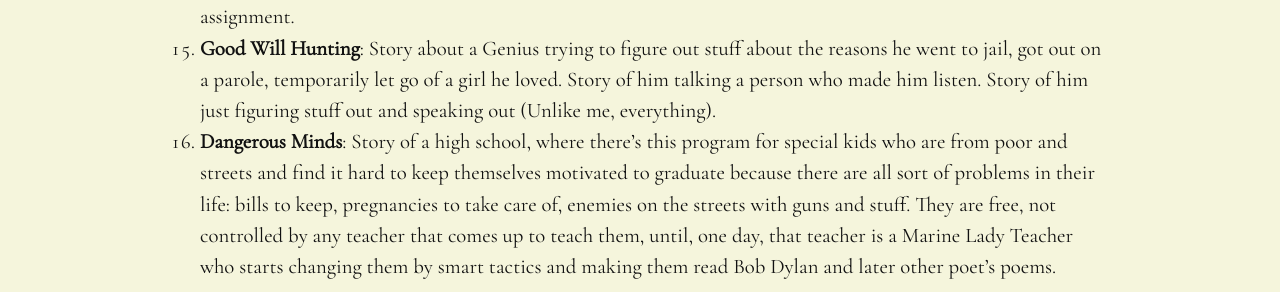
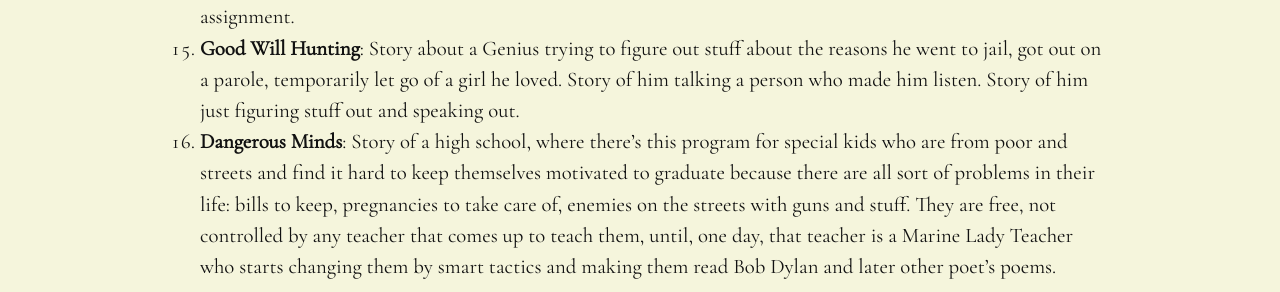
Before and after one commit to gdad-s-river/gdad-s-river.github.io, a Jekyll site: the page built from _posts/2017-03-01-movies-in-2017.md, in a window 1280 px wide. Shown: the part 1102-1394 px from the top of the page. Built offline with Jekyll 4.4.1, drawn with Linux system fonts in a browser that asks for light colours; comment, search, counter and statistics services are not loaded.

Commit message:
(movies post updated + manifest.json icon paths corrected)

```diff
--- a/_posts/2017-03-01-movies-in-2017.md
+++ b/_posts/2017-03-01-movies-in-2017.md
@@ -20,5 +20,5 @@ tag: "2017, movies, list"
 12. **The Book of Love**: Story of loss, empathy, revival, life and happiness, a man and an orphan set out to build a raft, after the man's wife dies in an accident.
 13. **Rudy**: I watched this movie after I read this inspiring [post](https://blog.techapj.com/thank-you-coach-c345f863fb2c#.om40unthv) by a Jaipurian who works with legendary Jeff Atwood on the discourse team. I just have to say one thing after watching this movie, and I'm sure everybody who watches it would have the same to say for him/herself: _I'm Rudy!_
 14. **Pay It Forward**: A 7th grader, started a movement unknowingly, called _Paying It Forward_, as a social studies class assignment.
-15. **Good Will Hunting**: Story about a Genius trying to figure out stuff about the reasons he went to jail, got out on a parole, temporarily let go of a girl he loved. Story of him talking a person who made him listen. Story of him just figuring stuff out and speaking out (Unlike me, everything).
-15. **Dangerous Minds**: Story of a high school, where there's this program for special kids who are from poor and streets and find it hard to keep themselves motivated to graduate because there are all sort of problems in their life: bills to keep, pregnancies to take care of, enemies on the streets with guns and stuff. They are free, not controlled by any teacher that comes up to teach them, until, one day, that teacher is a Marine Lady Teacher who starts changing them by smart tactics and making them read Bob Dylan and later other poet's poems.
+15. **Good Will Hunting**: Story about a Genius trying to figure out stuff about the reasons he went to jail, got out on a parole, temporarily let go of a girl he loved. Story of him talking a person who made him listen. Story of him just figuring stuff out and speaking out.
+16. **Dangerous Minds**: Story of a high school, where there's this program for special kids who are from poor and streets and find it hard to keep themselves motivated to graduate because there are all sort of problems in their life: bills to keep, pregnancies to take care of, enemies on the streets with guns and stuff. They are free, not controlled by any teacher that comes up to teach them, until, one day, that teacher is a Marine Lady Teacher who starts changing them by smart tactics and making them read Bob Dylan and later other poet's poems.
--- a/sw.js
+++ b/sw.js
@@ -2,7 +2,7 @@
 layout: null
 ---
 
-const staticCacheName = "gdad-s-river-static-v60";
+const staticCacheName = "gdad-s-river-static-v61";
 
 console.log("installing service worker");
 
```
Also changed, not shown: manifest.json.
